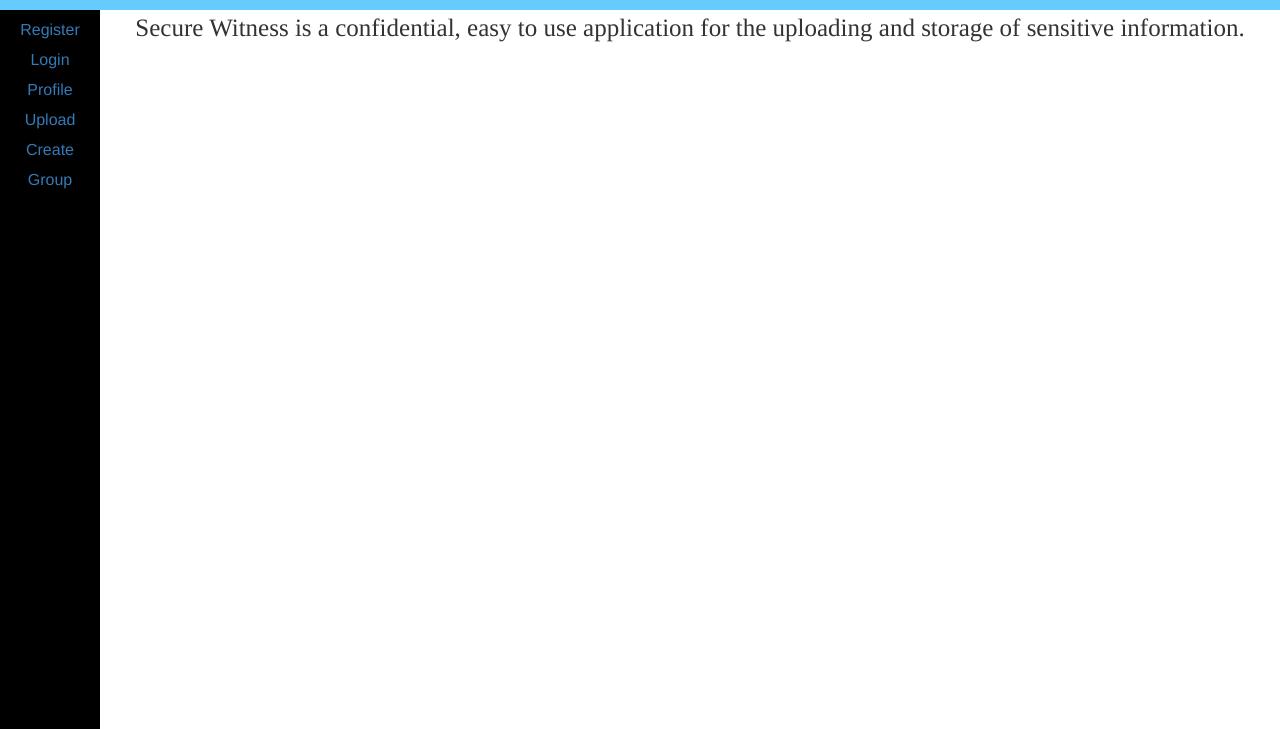
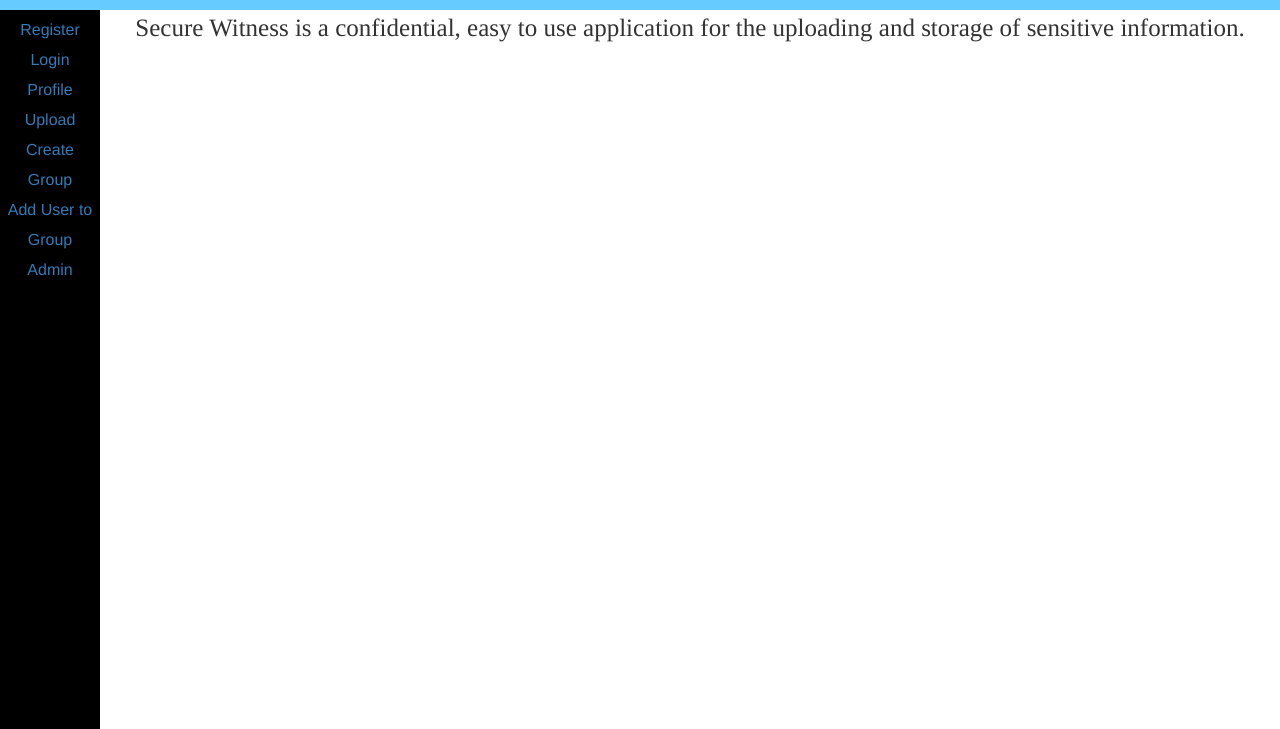
Before and after one commit to HickNamby/cs3240-s15-team17, a Django app: page / in a window 1280 px wide. Shown: the part 60-789 px from the top of the page. Run offline with Django 3.2, Linux system fonts and the light colour scheme; some libraries are stand-ins or nearby versions.

Commit message:
Add functions

```diff
--- a/SecureWitness/forms.py
+++ b/SecureWitness/forms.py
@@ -19,3 +19,7 @@
 
 class GroupForm(forms.Form):
     name = forms.CharField(max_length=50)
+
+class AddUserForm(forms.Form):
+    groupname = forms.CharField(max_length=200)
+    username = forms.CharField(max_length=200)
--- a/SecureWitness/templates/home.html
+++ b/SecureWitness/templates/home.html
@@ -26,6 +26,8 @@
 <a href="{% url 'SecureWitness.views.profile' %}">Profile</a><br>
 <a href="{% url 'SecureWitness.views.submit' %}">Upload</a><br>
 <a href="{% url 'SecureWitness.views.create_group' %}">Create Group</a><br>
+<a href="{% url 'SecureWitness.views.add_user_to_group' %}">Add User to Group</a><br>
+<a href="/useradmin/">Admin</a><br>
 </div>
 <div id="main">
 Secure Witness is a confidential, easy to use application for the uploading and storage of
--- a/SecureWitness/urls.py
+++ b/SecureWitness/urls.py
@@ -23,5 +23,6 @@
     url(r'^grantpermissions/(?P<report_id>\d+)/$', 'SecureWitness.views.grantpermissions'),
     url(r'^useradmin/',include(user_admin.urls)),
     url(r'^creategroup/$','SecureWitness.views.create_group'),
+    url(r'^addusertogroup/$','SecureWitness.views.add_user_to_group'),
     url(r'^', 'SecureWitness.views.home'),
 )
--- a/SecureWitness/views.py
+++ b/SecureWitness/views.py
@@ -4,7 +4,7 @@
 from django.http import HttpResponseRedirect, HttpResponse
 from django.core.urlresolvers import reverse
 from SecureWitness.models import SiteUser
-from SecureWitness.forms import UserForm, FolderForm, GroupForm
+from SecureWitness.forms import UserForm, FolderForm, GroupForm, AddUserForm
 from django.contrib.auth import authenticate, login
 from django.contrib.auth.decorators import login_required
 from django.contrib.auth.models import Group
@@ -268,3 +268,23 @@
         group_form = GroupForm()
 
     return render(request, 'creategroup.html', {'group_from' : group_form})
+
+@login_required()
+def add_user_to_group(request):
+
+    if request.method == 'POST':
+        add_user_form = AddUserForm(data=request.POST)
+
+        if add_user_form.is_valid():
+            user = SiteUser.objects.get(username=request.POST.get('username'))
+            group = Group.objects.get(name=request.POST.get('groupname'))
+            if (group in user.group_set_all()):
+                group.user_set.add(user)
+
+        else:
+            print(add_user_form.errors)
+        return redirect('SecureWitness.views.add_user_to_group')
+    else:
+        add_user_form = AddUserForm()
+
+    return render(request,'addusertogroup.html',{'add_user_form' : add_user_form})
```
Also changed, not shown: SecureWitness/templates/addusertogroup.html (added, +20 -0 lines), admin.py (+5 -4 lines), 1 other file.
